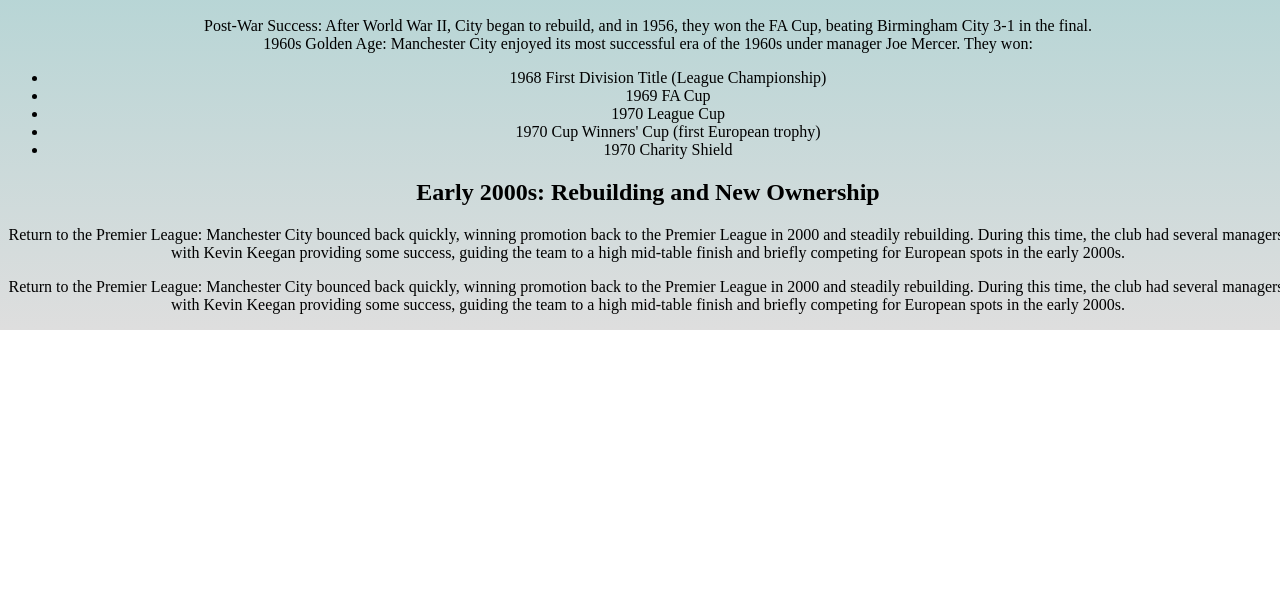
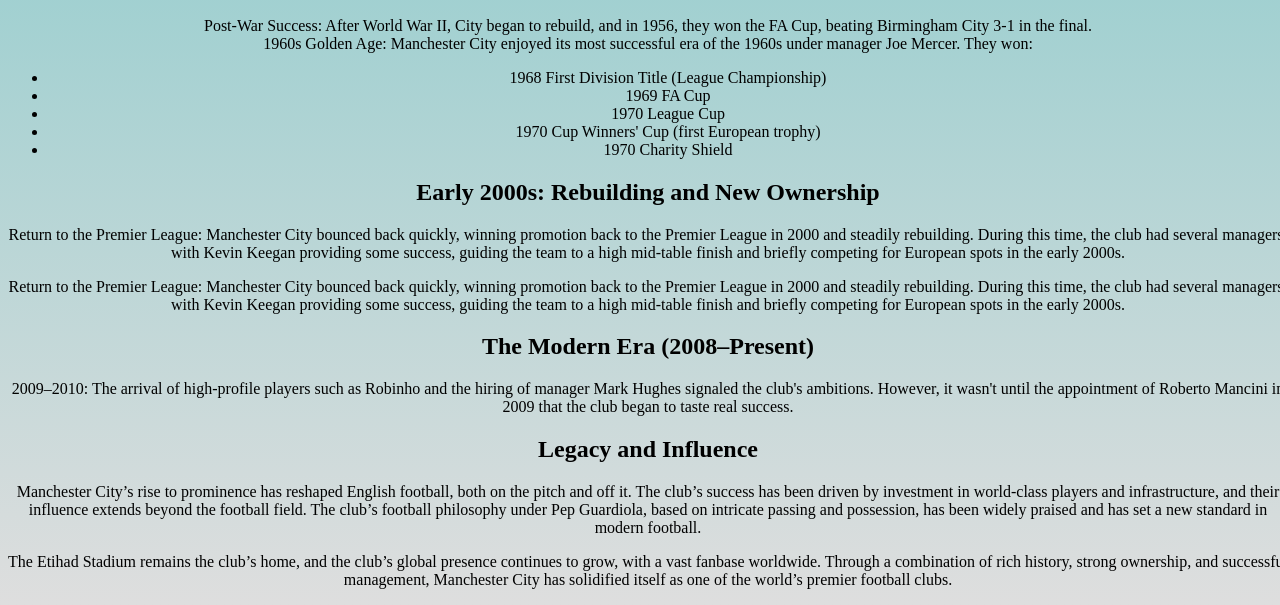
Before and after one commit to hb12197/Mywebsite2024, a plain HTML site: page index.html in a window 1280 px wide. Shown: the part 1484-2089 px from the top of the page. Before the commit the page ends 1814 px from the top, so only its background shows below. Drawn offline with Linux system fonts and the light colour scheme.

Commit message:
Update index.html

```diff
--- a/index.html
+++ b/index.html
@@ -83,6 +83,27 @@ Return to the Premier League: Manchester City bounced back quickly, winning prom
 <p>
 Return to the Premier League: Manchester City bounced back quickly, winning promotion back to the Premier League in 2000 and steadily rebuilding. During this time, the club had several managers, with Kevin Keegan providing some success, guiding the team to a high mid-table finish and briefly competing for European spots in the early 2000s.
 </p>
+<h2>
+The Modern Era (2008–Present)
+</h2>
+
+<p>
+2009–2010: The arrival of high-profile players such as Robinho and the hiring of manager Mark Hughes signaled the club's ambitions. However, it wasn't until the appointment of Roberto Mancini in 2009 that the club began to taste real success.
+</p>
+
+<h2>
+Legacy and Influence
+</h2>
+
+<p>
+Manchester City’s rise to prominence has reshaped English football, both on the pitch and off it. The club’s success has been driven by investment in world-class players and infrastructure, and their influence extends beyond the football field. The club’s football philosophy under Pep Guardiola, based on intricate passing and possession, has been widely praised and has set a new standard in modern football.
+</p>
+
+<p>
+The Etihad Stadium remains the club’s home, and the club’s global presence continues to grow, with a vast fanbase worldwide. Through a combination of rich history, strong ownership, and successful management, Manchester City has solidified itself as one of the world’s premier football clubs.
+
+</p>
+
 
 
 </body>
```
